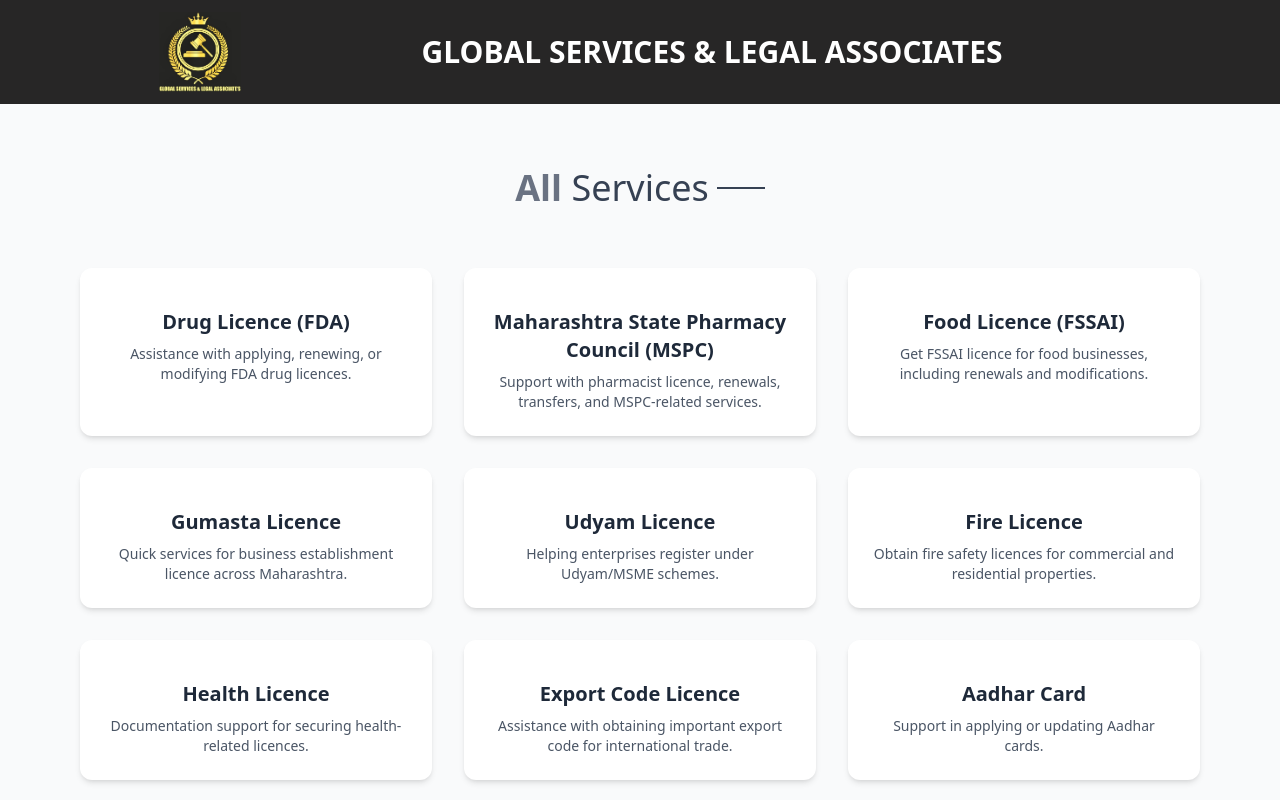
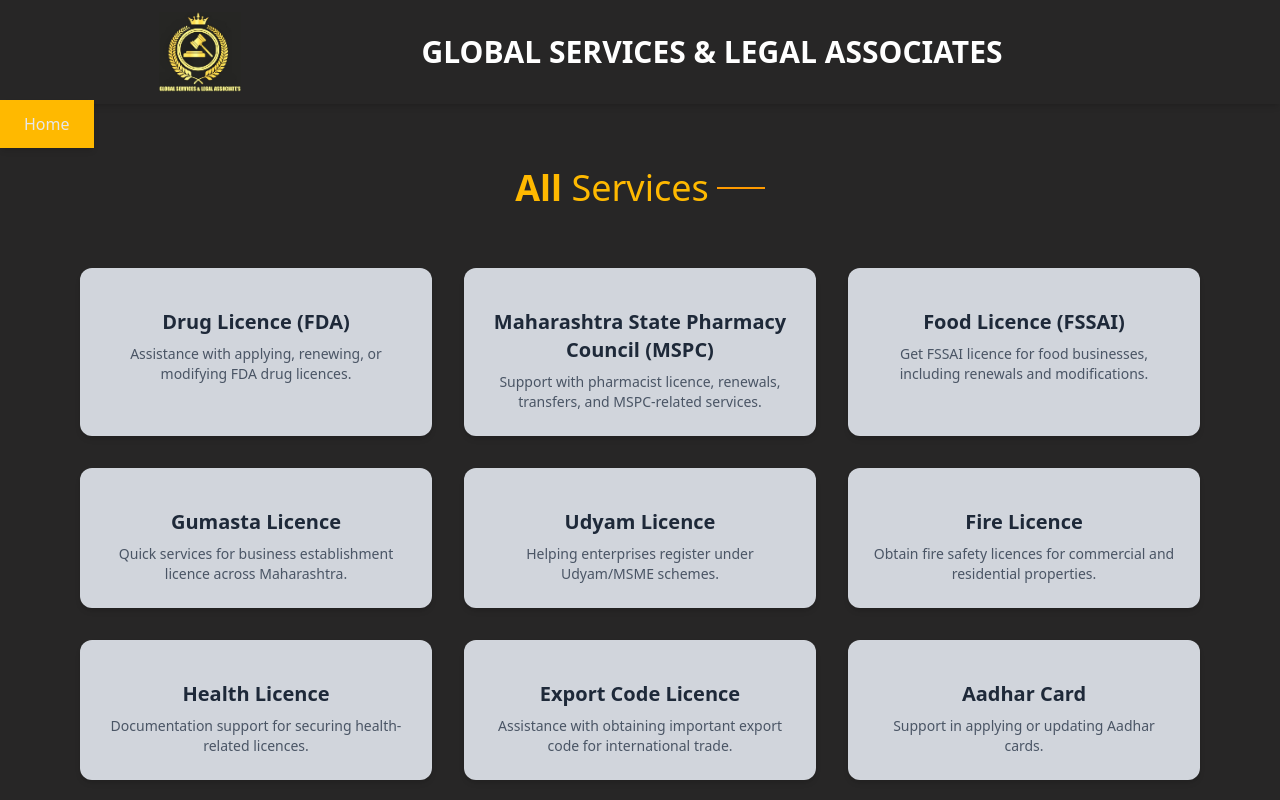
Before and after one commit to azlanjamshed/GLOBAL-SERVICES-LEGAL-ASSOCIATES, a React (Vite) app: page /services in a window 1280 px wide. Shown: the top 800 px of the page. Built offline with nearby package versions, Linux system fonts and the light colour scheme.

Commit message:
change in home ervices and service page and add home button. on service page

```diff
--- a/src/components/Footer.jsx
+++ b/src/components/Footer.jsx
@@ -1,6 +1,6 @@
 const Footer = () => {
   return (
-    <footer className="w-full bg-[#272626] text-gray-200 py-10 px-5">
+    <footer className="w-full bg-[#272626] text-gray-200 py-10 px-5 shadow-[0_-4px_6px_-1px_rgba(0,0,0,0.1)]">
       <div className="mb-5">
         <div className="max-w-[90rem] mx-auto flex flex-col md:flex-row justify-between  gap-8 ">
           {/* Contact Numbers */}
--- a/src/components/HomeService.jsx
+++ b/src/components/HomeService.jsx
@@ -21,7 +21,7 @@ const HomeServices = () => {
     return () => window.removeEventListener("resize", updateCount);
   }, []);
   return (
-    <div className="w-full bg-gray-50 py-16 px-6 md:px-20">
+    <div className="w-full bg-[#272626] py-16 px-6 md:px-20">
       <div className="text-3xl md:text-4xl font-bold text-center text-gray-800 mb-12">
         <Title text1={"Our"} text2={"Services"} />
       </div>
@@ -30,7 +30,7 @@ const HomeServices = () => {
         {services.slice(0, visibleCount).map((service, index) => (
           <div
             key={index}
-            className="bg-white p-6 rounded-xl shadow-md hover:shadow-2xl hover:shadow-gray-600 transition-all duration-300 text-center flex flex-col items-center"
+            className="bg-gray-300 p-6 rounded-xl shadow-md hover:shadow-3xl hover:shadow-amber-300 transition-all duration-300 text-center flex flex-col items-center"
           >
             <h3 className="mt-4 text-xl font-semibold text-gray-800">
               {service.title}
@@ -43,7 +43,7 @@ const HomeServices = () => {
       <div className="mt-10 flex justify-center">
         <Link
           to="/services"
-          className="bg-gray-700 hover:bg-gray-800 text-white font-semibold px-6 py-3 rounded-full transition-all duration-300"
+          className="bg-amber-300 hover:bg-amber-400 text-gray-800 font-semibold px-6 py-3 rounded-full transition-all duration-300"
         >
           View All Services
         </Link>
--- a/src/components/Navbar.jsx
+++ b/src/components/Navbar.jsx
@@ -4,7 +4,7 @@ import { NavLink } from "react-router-dom";
 const Navbar = () => {
   return (
     <nav
-      className={`w-full py-3 text-white font-semibold bg-[#272626] flex items-center justify-between px-5 md:px-16 lg:px-32 sticky top-0 left-0`}
+      className={`w-full py-3 text-white font-semibold bg-[#272626] flex items-center justify-between px-5 md:px-16 lg:px-32 sticky top-0 left-0 shadow-md z-10`}
     >
       {/* Logo */}
       <NavLink
--- a/src/components/Title.jsx
+++ b/src/components/Title.jsx
@@ -3,10 +3,10 @@ import React from "react";
 const Title = ({ text1, text2 }) => {
   return (
     <div className="inline-flex gap-2 items-center mb-3">
-      <p className="text-gray-500">
-        {text1} <span className="text-gray-700 font-medium">{text2}</span>
+      <p className="text-amber-400">
+        {text1} <span className="text-amber-400 font-medium">{text2}</span>
       </p>
-      <p className="w-8 sm:w-12 h-[1px] sm:h-[2px] bg-gray-700"></p>
+      <p className="w-8 sm:w-12 h-[1px] sm:h-[2px] bg-amber-500"></p>
     </div>
   );
 };
--- a/src/pages/Services.jsx
+++ b/src/pages/Services.jsx
@@ -1,14 +1,54 @@
 import React from "react";
 import { services } from "../data/serviceData";
 import Title from "../components/Title";
+import { NavLink } from "react-router-dom";
 
 const Services = () => {
   return (
-    <div className="w-full bg-gray-50 py-16 px-6 md:px-20">
-      {/* <h2 className="text-3xl md:text-4xl font-bold text-center text-gray-800 mb-12">
-        All Services
-      </h2> */}
-      <div className="text-3xl md:text-4xl font-bold text-center text-gray-800 mb-12">
+    // <div className="relative">
+    //   <span className="sticky top-[95px] right-4 bg-[#272626] text-lg font-semibold text-white px-4 py-2 z-10">
+    //     Home
+    //   </span>
+    //   <div className="w-full bg-[#272626] py-16 px-6 md:px-20">
+    //     {/* <h2 className="text-3xl md:text-4xl font-bold text-center text-gray-800 mb-12">
+    //     All Services
+    //   </h2> */}
+
+    //     <div className="text-3xl md:text-4xl font-bold text-center text-gray-800 mb-12">
+    //       <Title text1={"All"} text2={"Services"} />
+    //     </div>
+
+    //     <div className="grid gap-8 sm:grid-cols-2 lg:grid-cols-3">
+    //       {services.map((service, index) => (
+    //         <div
+    //           key={index}
+    //           className="bg-gray-300 p-6 rounded-xl shadow-md hover:shadow-3xl hover:shadow-amber-300 transition-all duration-300 text-center flex flex-col items-center"
+    //         >
+    //           {/* {service.icon} */}
+    //           <h3 className="mt-4 text-xl font-semibold text-gray-800">
+    //             {service.title}
+    //           </h3>
+    //           <p className="mt-2 text-gray-600 text-sm">
+    //             {service.description}
+    //           </p>
+    //         </div>
+    //       ))}
+    //     </div>
+    //   </div>
+    // </div>
+    <div className="relative">
+      {/* Breadcrumb / Back button */}
+      <NavLink
+        to={"/"}
+        className="fixed top-25 left-0 bg-amber-400 text-sm md:text-base font-medium text-gray-200 px-6 py-3 block z-10 shadow-md"
+      >
+        {/* <span>Home</span> */}
+        Home
+      </NavLink>
+
+      {/* Services Section */}
+      <div className="w-full bg-[#272626] py-16 px-6 md:px-20">
+        <div className="text-3xl md:text-4xl font-bold text-center text-gray-100 mb-12">
           <Title text1={"All"} text2={"Services"} />
         </div>
 
@@ -16,15 +56,17 @@ const Services = () => {
           {services.map((service, index) => (
             <div
               key={index}
-            className="bg-white p-6 rounded-xl shadow-md hover:shadow-2xl hover:shadow-gray-600 transition-all duration-300 text-center flex flex-col items-center"
+              className="bg-gray-300 p-6 rounded-xl shadow-md hover:shadow-3xl hover:shadow-amber-300 transition-all duration-300 text-center flex flex-col items-center"
             >
-            {/* {service.icon} */}
               <h3 className="mt-4 text-xl font-semibold text-gray-800">
                 {service.title}
               </h3>
-            <p className="mt-2 text-gray-600 text-sm">{service.description}</p>
+              <p className="mt-2 text-gray-600 text-sm">
+                {service.description}
+              </p>
             </div>
           ))}
+        </div>
       </div>
     </div>
   );
```
Lines whose indentation alone changed are shown as unchanged.
